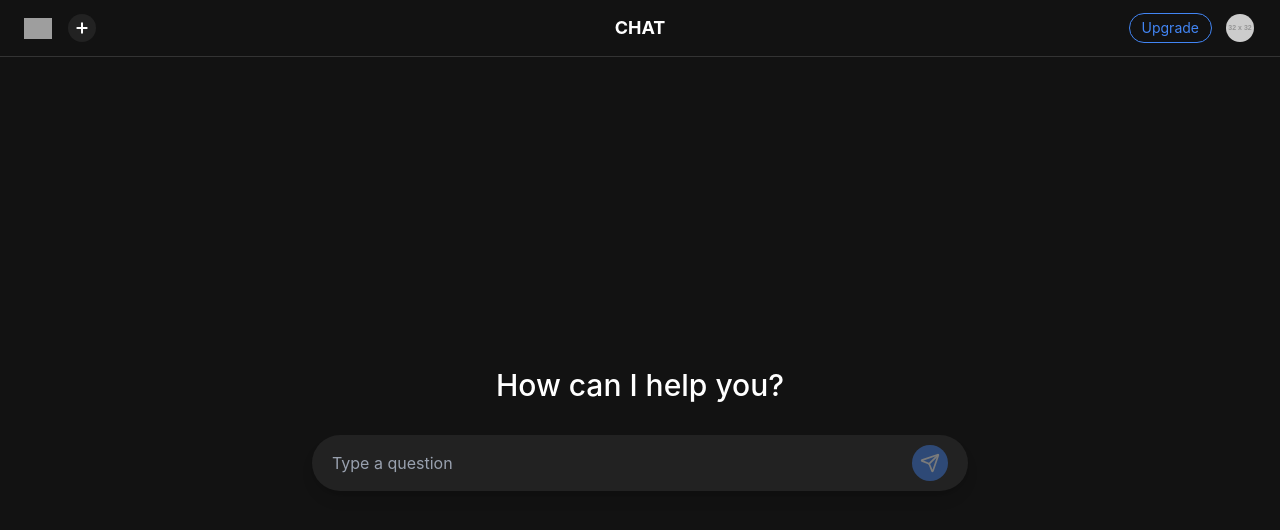
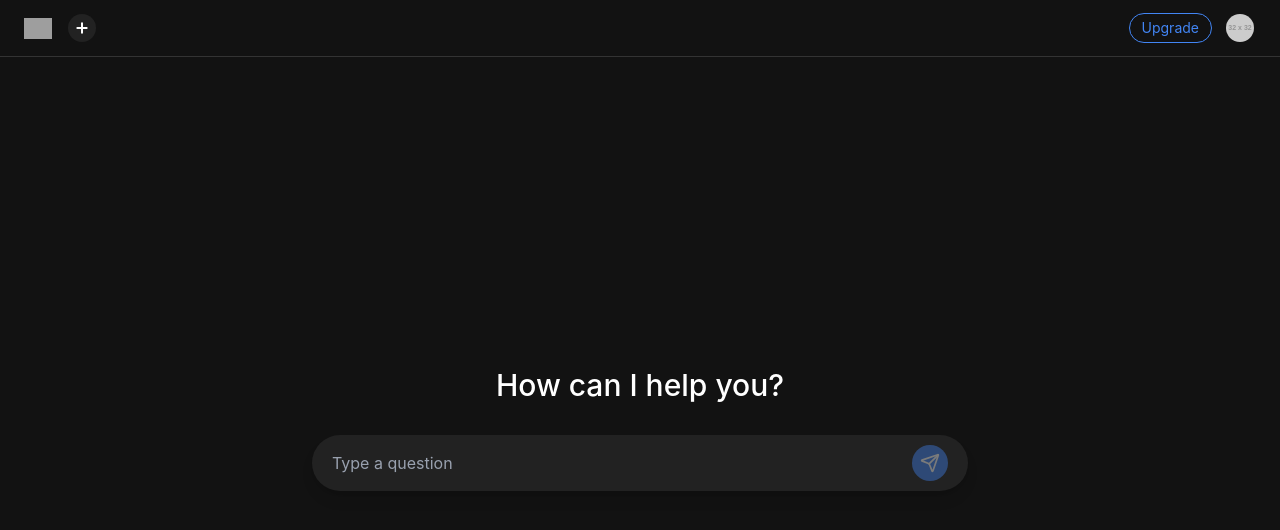
Before and after one commit to dlo137/StudyPal-AI, a React (Vite) app: page / in a window 1280 px wide. Shown: the top 530 px of the page. Built offline with nearby package versions, Linux system fonts and the light colour scheme; grey boxes are pictures that could not be loaded.

Commit message:
testing gh image file

```diff
--- a/src/pages/Chat.tsx
+++ b/src/pages/Chat.tsx
@@ -112,10 +112,7 @@ export function ChatInterface() {
     <div className="mobile-full-height w-full bg-[#121212] text-white flex flex-col">
       {/* HEADER SECTION */}
       <header className="flex-shrink-0 flex items-center justify-between px-4 sm:px-6 py-3 border-b border-[#333] bg-[#121212] z-10 relative">
-        {/* Centered title */}
-        <span className="absolute left-1/2 -translate-x-1/2 font-bold text-lg">
-          CHAT
-        </span>
+
 
         {/* Left side - Logo and New Chat Button */}
         <div className="flex items-center gap-2">
--- a/src/pages/Login.tsx
+++ b/src/pages/Login.tsx
@@ -60,7 +60,7 @@ export function Login() {
       <main className="flex-1 flex flex-col items-center justify-center px-6 py-4">
         {/* hero icon */}
         <img
-          src="./13331037(1).png"
+          src="/13331037.png"
           alt="StudyPal Logo"
           className="w-24 h-24 mb-6 object-contain"
         />
--- a/src/pages/SignUp.tsx
+++ b/src/pages/SignUp.tsx
@@ -60,7 +60,7 @@ export function SignUp() {
       <main className="flex-1 flex flex-col items-center px-6 py-4 overflow-y-auto">
         {/* hero icon */}
         <img
-          src="./13331037(1).png"
+          src="/13331037.png"
           alt="StudyPal Logo"
           className="w-24 h-24 mb-6 object-contain"
         />
```
